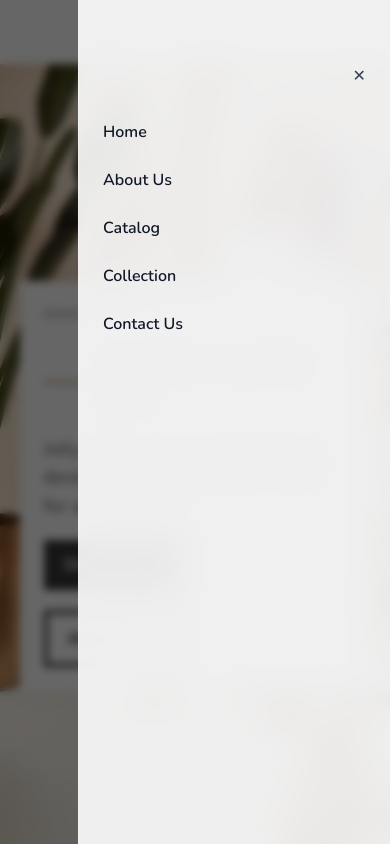
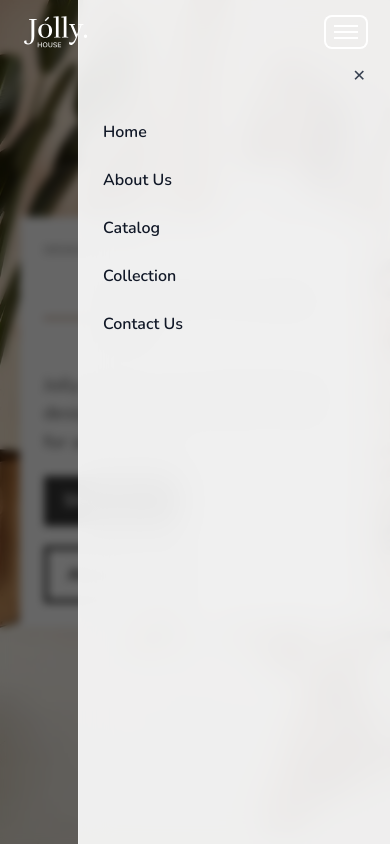
Before and after one commit to mayormankind/Fashionista, a React (Vite) app: page / in a window 390 px wide. Both pictures are taken after a click on the button "Open navigation menu". Shown: the top 844 px of the page. Built offline with nearby package versions, Linux system fonts and the light colour scheme.

Commit message:
Update HeaderMobile component for improved overlay and header

```diff
--- a/src/Components/HeaderMobile.jsx
+++ b/src/Components/HeaderMobile.jsx
@@ -24,7 +24,7 @@ export default function HeaderMobile() {
       {/* Overlay */}
       {toggle && (
         <div
-          className="fixed inset-0 z-40 bg-black/60 backdrop-blur-sm"
+          className="fixed inset-0 z-50 bg-black/60 backdrop-blur-sm"
           onClick={() => setToggle(false)}
           aria-hidden="true"
         />
@@ -60,8 +60,10 @@ export default function HeaderMobile() {
       </div>
 
       {/* Top Bar */}
-      <header className="sticky top-0 z-30 w-full bg-transparent py-4 px-6">
-        <div className="flex items-center justify-between max-w-6xl mx-auto">
+      {/* <header className="sticky top-0 z-30 w-full bg-transparent py-4 px-6"> */}
+        {/* <div className="flex items-center justify-between max-w-6xl mx-auto"> */}
+      <header className="fixed top-0 left-0 right-0 z-50 w-full bg-transparent py-4 px-6">
+        <div className="flex items-center justify-between max-w-6xl mx-auto w-full">
           <a href="#home" aria-label="Go to homepage">
             <img src="assets/logo.svg" alt="Company Logo" className="h-8" />
           </a>
```
